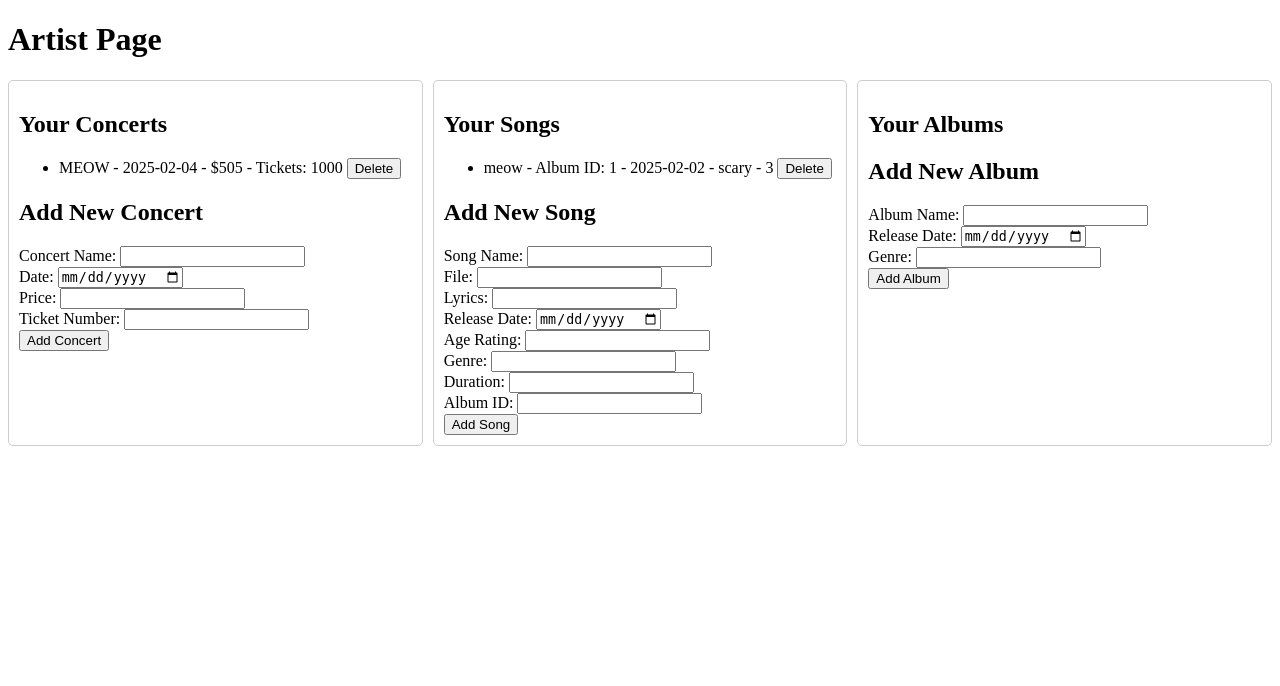
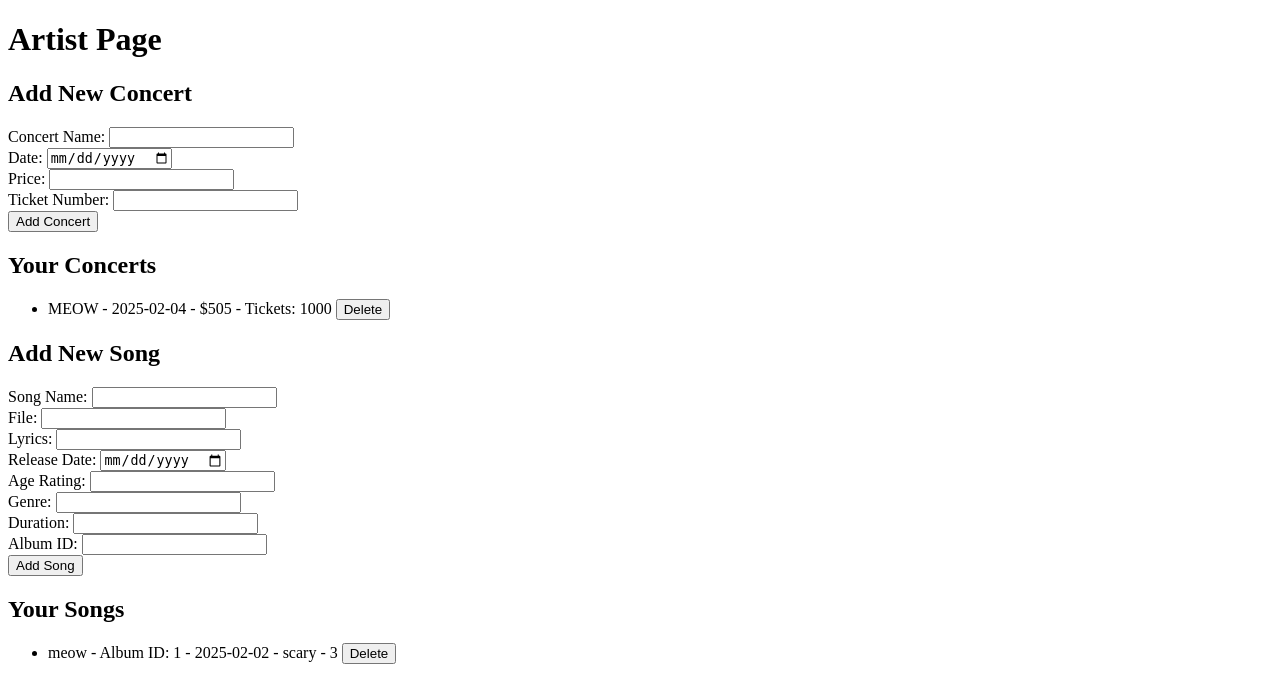
Before and after one commit to MahtaMirzaei/Vibes, a Flask app: page /artist_page in a window 1280 px wide. Shown: the top 686 px of the page. Run offline with Flask 3, Linux system fonts and the light colour scheme; a user stored in the database is signed in; data comes from the database, SQL or seed files in the repository; both versions use the stored data as it was after the commit.

Commit message:
fix(): fixed add and remove song in artist page.

```diff
--- a/app.py
+++ b/app.py
@@ -443,7 +443,7 @@ def artist_page():
         if request.method == "POST":
             action = request.form["action"]
 
-            if action == "add_concert":
+            if action == "add":
                 name = request.form["name"]
                 date = request.form["date"]
                 price = request.form["price"]
@@ -462,7 +462,7 @@ def artist_page():
                     logging.error(f"Error adding concert: {e}")
                     flash("An error occurred while adding the concert.")
 
-            elif action == "delete_concert":
+            elif action == "delete":
                 concert_id = request.form["concert_id"]
 
                 try:
@@ -477,6 +477,31 @@ def artist_page():
                     logging.error(f"Error deleting concert: {e}")
                     flash("An error occurred while deleting the concert.")
 
+            elif action == "add_song":
+                song_name = request.form["song_name"]
+                file = request.form["file"]
+                lyrics = request.form["lyrics"]
+                release_date = request.form["release_date"]
+                age_rating = request.form["age_rating"]
+                genre = request.form["genre"]
+                duration = request.form["duration"]
+                album_id = request.form["album_id"]
+
+                try:
+                    with sqlite3.connect("database.db") as connect:
+                        cursor = connect.cursor()
+                        cursor.execute(
+                            """
+                            INSERT INTO songs (name, file, lyrics, release_date, age_rating, genre, duration, album_id, user_id)
+                            VALUES (?, ?, ?, ?, ?, ?, ?, ?, ?)
+                            """,
+                            (song_name, file, lyrics, release_date, age_rating, genre, duration, album_id, user_id),
+                        )
+                        connect.commit()
+                        flash("Song successfully added.")
+                except Exception as e:
+                    logging.error(f"Error adding song: {e}")
+                    flash("An error occurred while adding the song.")
             elif action == "delete_song":
                 song_id = request.form["song_id"]
 
--- a/templates/artist.html
+++ b/templates/artist.html
@@ -4,40 +4,13 @@
     <meta charset="UTF-8">
     <meta name="viewport" content="width=device-width, initial-scale=1.0">
     <title>Artist Page</title>
-    <style>
-        .grid-container {
-            display: grid;
-            grid-template-columns: repeat(3, 1fr);
-            gap: 10px;
-        }
-        .grid-item {
-            border: 1px solid #ccc;
-            padding: 10px;
-            border-radius: 5px;
-        }
-    </style>
 </head>
 <body>
     <h1>Artist Page</h1>
 
-    <div class="grid-container">
-        <div class="grid-item">
-            <h2>Your Concerts</h2>
-            <ul>
-                {% for concert in concerts %}
-                <li>
-                    {{ concert[1] }} - {{ concert[2] }} - ${{ concert[3] }} - Tickets: {{ concert[4] }}
-                    <form action="{{ url_for('artist_page') }}" method="POST" style="display:inline;">
-                        <input type="hidden" name="action" value="delete_concert">
-                        <input type="hidden" name="concert_id" value="{{ concert[0] }}">
-                        <button type="submit">Delete</button>
-                    </form>
-                </li>
-                {% endfor %}
-            </ul>
     <h2>Add New Concert</h2>
     <form action="{{ url_for('artist_page') }}" method="POST">
-                <input type="hidden" name="action" value="add_concert">
+        <input type="hidden" name="action" value="add">
         <label for="name">Concert Name:</label>
         <input type="text" id="name" name="name" required><br>
         <label for="date">Date:</label>
@@ -48,9 +21,43 @@
         <input type="number" id="ticket_number" name="ticket_number" required><br>
         <button type="submit">Add Concert</button>
     </form>
-        </div>
 
-        <div class="grid-item">
+    <h2>Your Concerts</h2>
+    <ul>
+        {% for concert in concerts %}
+        <li>
+            {{ concert[1] }} - {{ concert[2] }} - ${{ concert[3] }} - Tickets: {{ concert[4] }}
+            <form action="{{ url_for('artist_page') }}" method="POST" style="display:inline;">
+                <input type="hidden" name="action" value="delete">
+                <input type="hidden" name="concert_id" value="{{ concert[0] }}">
+                <button type="submit">Delete</button>
+            </form>
+        </li>
+        {% endfor %}
+    </ul>
+
+    <h2>Add New Song</h2>
+    <form action="{{ url_for('artist_page') }}" method="POST">
+        <input type="hidden" name="action" value="add_song">
+        <label for="song_name">Song Name:</label>
+        <input type="text" id="song_name" name="song_name" required><br>
+        <label for="file">File:</label>
+        <input type="text" id="file" name="file" required><br>
+        <label for="lyrics">Lyrics:</label>
+        <input type="text" id="lyrics" name="lyrics" required><br>
+        <label for="release_date">Release Date:</label>
+        <input type="date" id="release_date" name="release_date" required><br>
+        <label for="age_rating">Age Rating:</label>
+        <input type="number" id="age_rating" name="age_rating" required><br>
+        <label for="genre">Genre:</label>
+        <input type="text" id="genre" name="genre" required><br>
+        <label for="duration">Duration:</label>
+        <input type="number" id="duration" name="duration" required><br>
+        <label for="album_id">Album ID:</label>
+        <input type="number" id="album_id" name="album_id"><br>
+        <button type="submit">Add Song</button>
+    </form>
+
     <h2>Your Songs</h2>
     <ul>
         {% for song in songs %}
@@ -64,55 +71,7 @@
         </li>
         {% endfor %}
     </ul>
-            <h2>Add New Song</h2>
-            <form action="{{ url_for('artist_page') }}" method="POST">
-                <input type="hidden" name="action" value="add_song">
-                <label for="song_name">Song Name:</label>
-                <input type="text" id="song_name" name="song_name" required><br>
-                <label for="file">File:</label>
-                <input type="text" id="file" name="file" required><br>
-                <label for="lyrics">Lyrics:</label>
-                <input type="text" id="lyrics" name="lyrics" required><br>
-                <label for="release_date">Release Date:</label>
-                <input type="date" id="release_date" name="release_date" value="{{ current_date }}" required><br>
-                <label for="age_rating">Age Rating:</label>
-                <input type="number" id="age_rating" name="age_rating" required><br>
-                <label for="genre">Genre:</label>
-                <input type="text" id="genre" name="genre" required><br>
-                <label for="duration">Duration:</label>
-                <input type="number" id="duration" name="duration" required><br>
-                <label for="album_id">Album ID:</label>
-                <input type="number" id="album_id" name="album_id"><br>
-                <button type="submit">Add Song</button>
+
     </form>
-        </div>
-
-        <div class="grid-item">
-            <h2>Your Albums</h2>
-            <ul>
-                {% for album in albums %}
-                <li>
-                    {{ album[1] }} - {{ album[2] }} - {{ album[3] }}
-                    <form action="{{ url_for('artist_page') }}" method="POST" style="display:inline;">
-                        <input type="hidden" name="action" value="delete_album">
-                        <input type="hidden" name="album_id" value="{{ album[0] }}">
-                        <button type="submit">Delete</button>
-                    </form>
-                </li>
-                {% endfor %}
-            </ul>
-            <h2>Add New Album</h2>
-            <form action="{{ url_for('artist_page') }}" method="POST">
-                <input type="hidden" name="action" value="add_album">
-                <label for="album_name">Album Name:</label>
-                <input type="text" id="album_name" name="album_name" required><br>
-                <label for="release_date">Release Date:</label>
-                <input type="date" id="release_date" name="release_date" value="{{ current_date }}" required><br>
-                <label for="genre">Genre:</label>
-                <input type="text" id="genre" name="genre" required><br>
-                <button type="submit">Add Album</button>
-            </form>
-        </div>
-    </div>
 </body>
 </html>
```
Also changed, not shown: database.db. Lines whose indentation alone changed are shown as unchanged.
